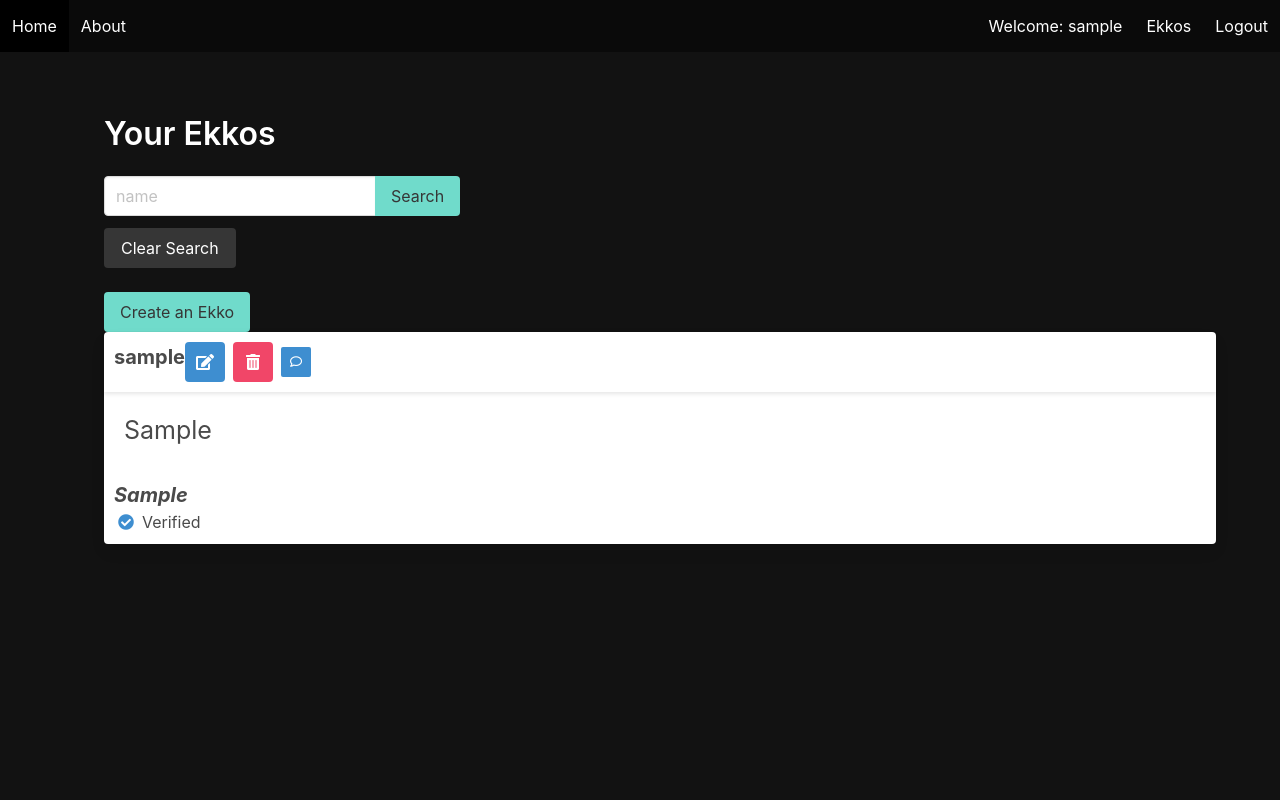
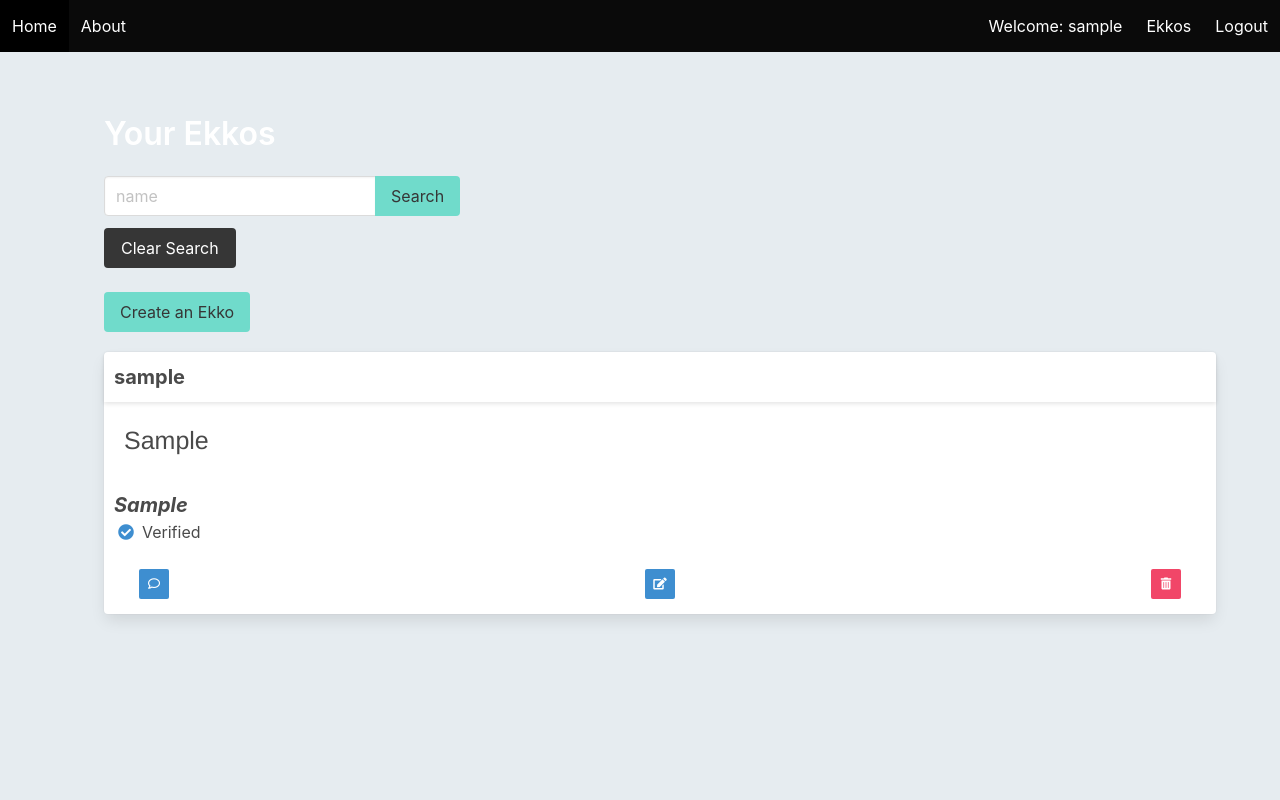
Before and after one commit to sam-aum/Echo, a Django app: page /ekkos/ in a window 1280 px wide. Run offline with Django 4.2, Linux system fonts and the light colour scheme; a user stored in the database is signed in; tables that the repository leaves empty hold one stand-in row (values such as "Sample post").

Commit message:
authentication

```diff
--- a/main_app/static/styles/main.css
+++ b/main_app/static/styles/main.css
@@ -1,5 +1,5 @@
 body {
-    background-color: #121212;
+    background-color: #e6ecf0;
     color: #ffffff;
     min-height: 100vh;
   }
@@ -35,8 +35,6 @@ body {
     z-index: 10;
   }
 
-
-
   img {
     width: 100%;
     height: 1000px;
@@ -45,9 +43,9 @@ body {
   }
 
 .create-button{
-
     background-color: rgba(112,219,203,255);
     border: rgba(112,219,203,255);
+    margin-bottom: 20px;
 }
 
 .search-button{
@@ -71,14 +69,21 @@ body {
 }
 .card-quote{
     font-size: 25px;
+    font-family: "Helvetica Neue", Roboto, "Segoe UI", Calibri, sans-serif;
 }
 
 /* source */
 .card-source-box{
     padding: 10px;
+    justify-content: space-between;
 }
 .card-source{
     font-size: 20px;
     font-weight: bold;
     font-style: oblique;
 }
+
+.class-buttons{
+  justify-content: space-between;
+  padding: 15px 35px;
+}
--- a/main_app/templates/ekko_list.html
+++ b/main_app/templates/ekko_list.html
@@ -22,6 +22,8 @@
 <!-- create button -->
 <a class="button  create-button" href="{% url 'ekko_create' %}">Create an Ekko</a>
 
+
+
 <!-- Ekko Card -->
 <div class="gallery">
 
@@ -31,32 +33,8 @@
 
       <!-- User -->
       <div class="card-header">
-
         <!-- User Name -->
         <p class="card-user">{{ekko.user}}</p>
-
-        <!-- edit and delete buttons -->
-        <div class="detail__container">
-          <div class="buttons">
-            <a href="{% url 'ekko_update' ekko.pk %}" class="button is-info">
-              <span class="icon">
-                <i class="fas fa-edit"></i>
-              </span>
-            </a>
-            <a href="{% url 'ekko_delete' ekko.pk %}" class="button is-danger">
-              <span class="icon">
-                <i class="fas fa-trash-alt"></i>
-              </span>
-            </a>
-            <a href="{% url 'ekko_delete' ekko.pk %}" class="button is-info is-small">
-              <span class="icon">
-                <i class="far fa-comment"></i>
-              </span>
-            </a>
-
-          </div>
-        </div>
-
       </div>
 
       <!-- Ekko -->
@@ -84,10 +62,30 @@
           </div>
           {% endif %}
         </div>
+      </div>
+
+      <!-- edit and delete buttons -->
+      <div class="detail__container">
+        <div class="buttons class-buttons">
+          <a href="{% url 'ekko_delete' ekko.pk %}" class="button is-info is-small">
+            <span class="icon">
+              <i class="far fa-comment"></i>
+            </span>
+          </a>
+          <a href="{% url 'ekko_update' ekko.pk %}" class="button is-info is-small">
+            <span class="icon">
+              <i class="fas fa-edit"></i>
+            </span>
+          </a>
+          <a href="{% url 'ekko_delete' ekko.pk %}" class="button is-danger is-small">
+            <span class="icon">
+              <i class="fas fa-trash-alt"></i>
+            </span>
+          </a>
+        </div>
+      </div>
 
 
-
-      </div>
 
 
     </div>
--- a/main_app/views.py
+++ b/main_app/views.py
@@ -8,6 +8,8 @@ from django.contrib.auth import login
 from django.contrib.auth.forms import UserCreationForm
 from django.urls import reverse
 from django.shortcuts import redirect
+from django.contrib.auth.decorators import login_required
+from django.utils.decorators import method_decorator
 # from django.contrib import admin
 from .models import Ekko
 
@@ -22,6 +24,7 @@ class About(TemplateView):
 class SignIn(TemplateView):
     template_name = "sign_in.html"
 
+@method_decorator(login_required, name='dispatch')
 class EkkoList(TemplateView):
     template_name = "ekko_list.html"
 
```
